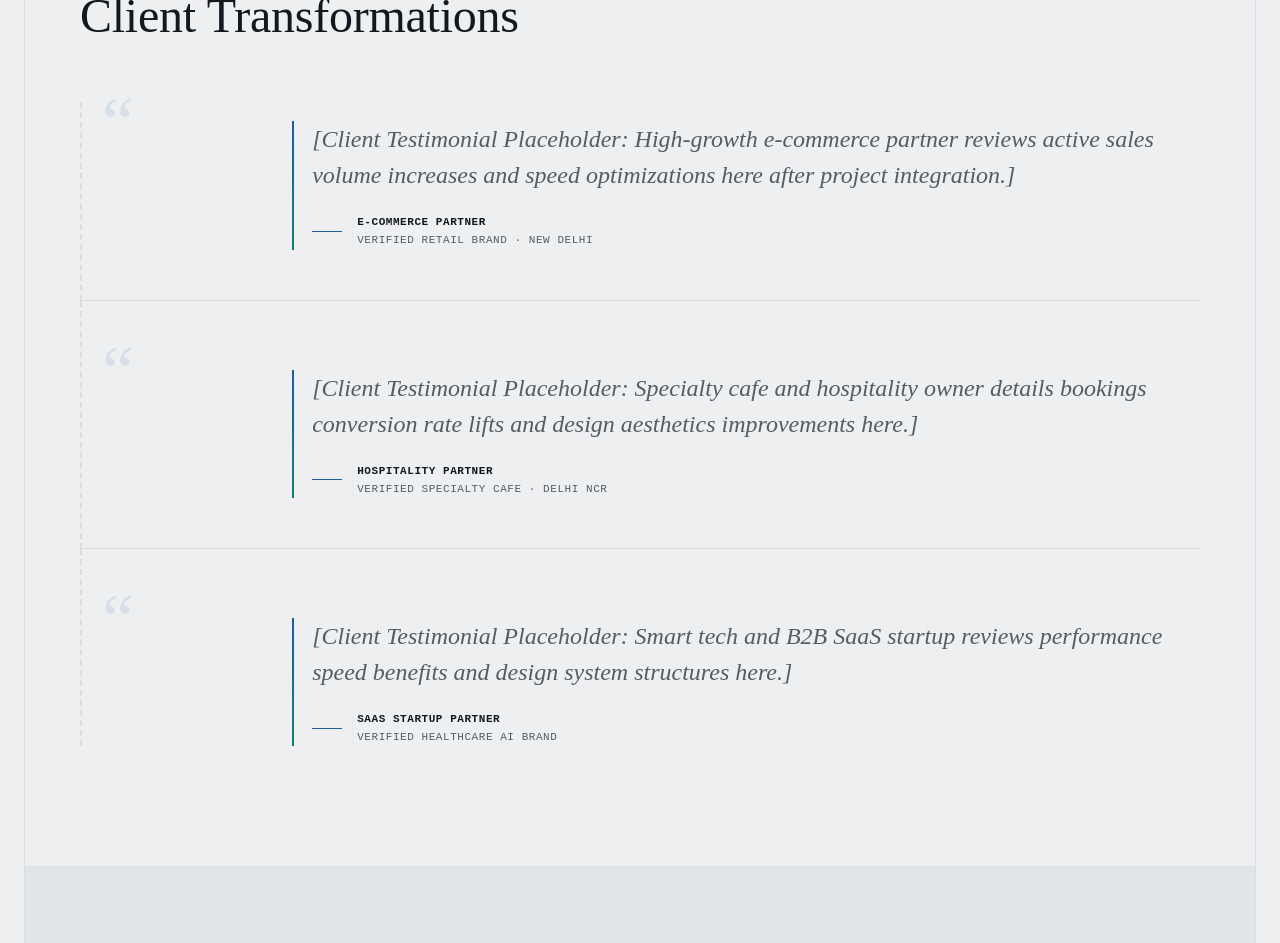
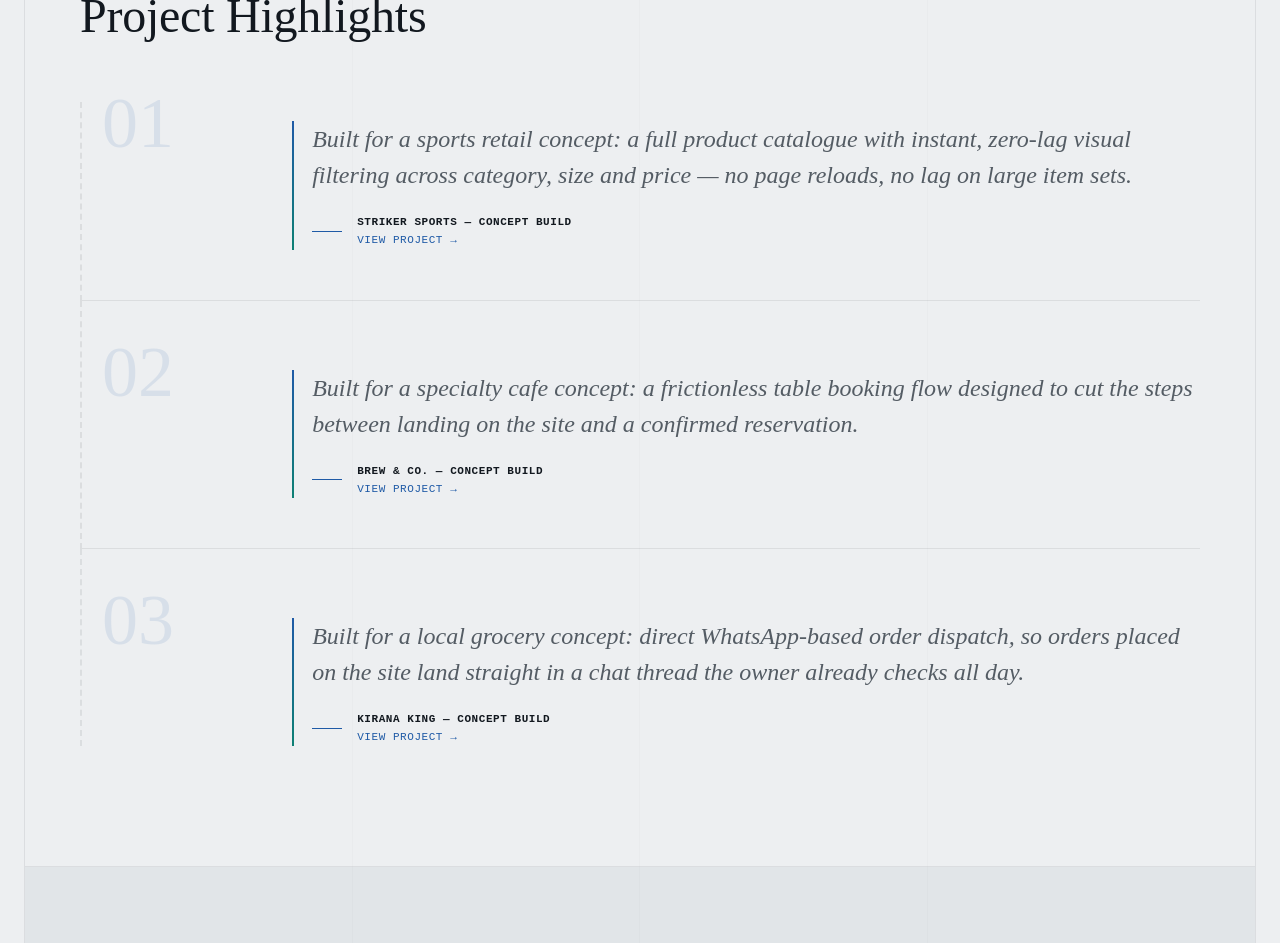
Before and after one commit to AbhishekKumarCode/Calibre-agency, a React (Vite) app: page / in a window 1280 px wide. Shown: the part 8720-9663 px from the top of the page. Built offline with nearby package versions, Linux system fonts and the light colour scheme; no server answers.

Commit message:
Replace placeholder testimonials with honest project highlights

```diff
--- a/src/pages/Home/Home.css
+++ b/src/pages/Home/Home.css
@@ -1334,6 +1334,11 @@
     }.page-home .testimonial-author-info span {
       font-weight: 400;
       color: var(--text-secondary);
+    }.page-home .testimonial-author-info a {
+      color: var(--accent);
+      text-decoration: none;
+    }.page-home .testimonial-author-info a:hover {
+      text-decoration: underline;
     }
 
     /* ==========================================================================
--- a/src/pages/Home/markup.js
+++ b/src/pages/Home/markup.js
@@ -1047,67 +1047,64 @@ export const homeMarkup = `
       </div>
     </section>
 
-    <!-- TESTIMONIALS SECTION -->
+    <!-- PROJECT HIGHLIGHTS SECTION -->
     <section class="section-spacing">
       <div class="container">
         <div class="section-header-block reveal-element">
-          <span class="section-eyebrow">TESTIMONIALS</span>
-          <h2 class="section-title">Client Transformations</h2>
+          <span class="section-eyebrow">CASE STUDIES</span>
+          <h2 class="section-title">Project Highlights</h2>
         </div>
 
         <div class="testimonials-list">
-          <!-- Quote 1 Placeholder -->
           <div class="testimonial-item reveal-element"
             style="border-left: 2px dashed var(--border-color); padding-left: 20px;">
-            <span class="testimonial-quote-symbol" style="opacity: 0.1;">“</span>
+            <span class="testimonial-quote-symbol" style="opacity: 0.1;">01</span>
             <div class="testimonial-quote-body">
               <p class="testimonial-quote-text" style="font-style: italic; color: var(--text-secondary);">
-                [Client Testimonial Placeholder: High-growth e-commerce partner reviews active sales volume increases
-                and speed optimizations here after project integration.]
+                Built for a sports retail concept: a full product catalogue with instant, zero-lag visual filtering
+                across category, size and price &mdash; no page reloads, no lag on large item sets.
               </p>
               <div class="testimonial-author-row">
                 <div class="author-line"></div>
                 <div class="testimonial-author-info">
-                  E-Commerce Partner <br>
-                  <span>Verified Retail Brand · New Delhi</span>
+                  Striker Sports &mdash; Concept Build <br>
+                  <span><a href="/striker">View project &rarr;</a></span>
                 </div>
               </div>
             </div>
           </div>
 
-          <!-- Quote 2 Placeholder -->
           <div class="testimonial-item reveal-element"
             style="border-left: 2px dashed var(--border-color); padding-left: 20px;">
-            <span class="testimonial-quote-symbol" style="opacity: 0.1;">“</span>
+            <span class="testimonial-quote-symbol" style="opacity: 0.1;">02</span>
             <div class="testimonial-quote-body">
               <p class="testimonial-quote-text" style="font-style: italic; color: var(--text-secondary);">
-                [Client Testimonial Placeholder: Specialty cafe and hospitality owner details bookings conversion rate
-                lifts and design aesthetics improvements here.]
+                Built for a specialty cafe concept: a frictionless table booking flow designed to cut the steps
+                between landing on the site and a confirmed reservation.
               </p>
               <div class="testimonial-author-row">
                 <div class="author-line"></div>
                 <div class="testimonial-author-info">
-                  Hospitality Partner <br>
-                  <span>Verified Specialty Cafe · Delhi NCR</span>
+                  Brew &amp; Co. &mdash; Concept Build <br>
+                  <span><a href="/brew">View project &rarr;</a></span>
                 </div>
               </div>
             </div>
           </div>
 
-          <!-- Quote 3 Placeholder -->
           <div class="testimonial-item reveal-element"
             style="border-left: 2px dashed var(--border-color); padding-left: 20px;">
-            <span class="testimonial-quote-symbol" style="opacity: 0.1;">“</span>
+            <span class="testimonial-quote-symbol" style="opacity: 0.1;">03</span>
             <div class="testimonial-quote-body">
               <p class="testimonial-quote-text" style="font-style: italic; color: var(--text-secondary);">
-                [Client Testimonial Placeholder: Smart tech and B2B SaaS startup reviews performance speed benefits and
-                design system structures here.]
+                Built for a local grocery concept: direct WhatsApp-based order dispatch, so orders placed on the
+                site land straight in a chat thread the owner already checks all day.
               </p>
               <div class="testimonial-author-row">
                 <div class="author-line"></div>
                 <div class="testimonial-author-info">
-                  SaaS Startup Partner <br>
-                  <span>Verified Healthcare AI Brand</span>
+                  Kirana King &mdash; Concept Build <br>
+                  <span><a href="/kirana">View project &rarr;</a></span>
                 </div>
               </div>
             </div>
```
